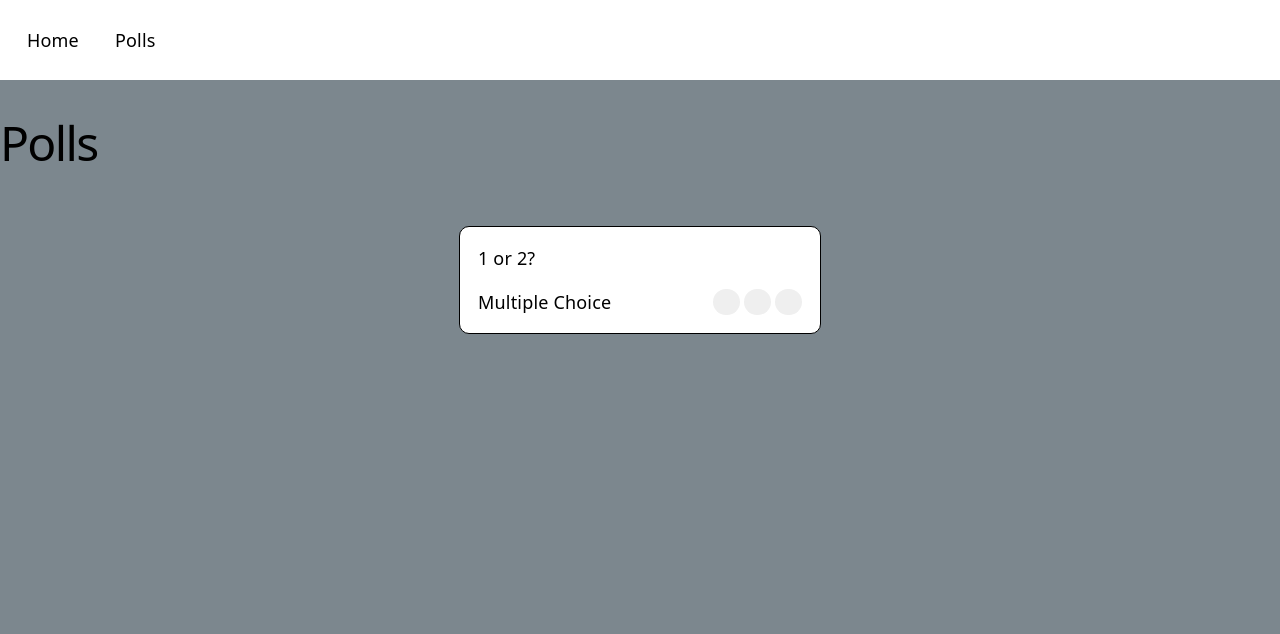
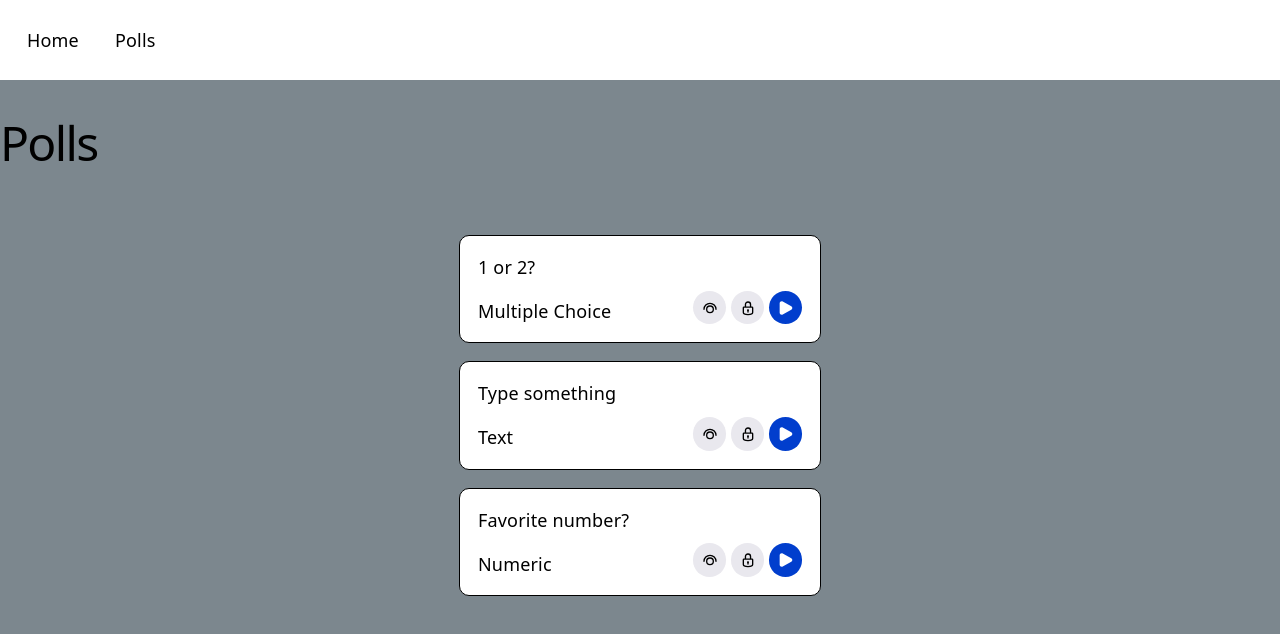
Before and after one commit to Aidan454/huskypoll, a React app in the folder frontend/: page /Polls in a window 1280 px wide. Shown: the top 634 px of the page. Built offline with nearby package versions, Linux system fonts and the light colour scheme; the HTML template or start-up script is replaced by a standard one.

Commit message:
add poll control buttons

```diff
--- a/frontend/src/components/PollCard/PollCard.css
+++ b/frontend/src/components/PollCard/PollCard.css
@@ -2,11 +2,11 @@
     border: 1px solid;
     border-radius: 10px;
     margin-inline: auto;
+    margin-block: 0.5em;
     background-color: var(--color-white);
     display: inline-block;
     position: relative;
     width: 20em;
-
 }
 
 #poll-name {
@@ -28,3 +28,27 @@
     display: flex;
     gap: 0.25em
 }
+
+#hidden-btn-on, #hidden-btn-off, #open-btn-on, #open-btn-off {
+    background-color: #e9e8ee;
+}
+
+#play-btn-off {
+    background-color: var(--color-blue-accent);
+}
+
+#play-btn-on {
+    background-color: rgb(204, 42, 13);
+}
+
+#play-btn-img {
+    filter: invert(1);
+}
+
+#play-btn-on:hover, #play-btn-off:hover {
+    filter: saturate(0.6);
+}
+
+#hidden-btn-off:hover, #open-btn-off:hover {
+    background-color: #f2f1f7;
+}
--- a/frontend/src/components/PollCard/PollCard.jsx
+++ b/frontend/src/components/PollCard/PollCard.jsx
@@ -1,5 +1,11 @@
 import ToggleButton from '../ToggleButton/ToggleButton'
 import './PollCard.css'
+import eye from '../../assets/eye.svg'
+import eyeSlash from '../../assets/eye-slash.svg'
+import locked from '../../assets/locked.svg'
+import unlocked from '../../assets/unlocked.svg'
+import play from '../../assets/play.svg'
+import stop from '../../assets/stop.svg'
 
 export default function PollCard({question, type}){
     return (
@@ -10,9 +16,9 @@ export default function PollCard({question, type}){
             <div id="poll-type">{type}</div>
         </div>
         <div className="poll-buttons">
-            <ToggleButton id='toggle-btn' />
-            <ToggleButton id='toggle-btn' />
-            <ToggleButton id='toggle-btn' />
+            <ToggleButton id='hidden-btn' on={eyeSlash} off={eye} />
+            <ToggleButton id='open-btn' on={unlocked} off={locked} />
+            <ToggleButton id='play-btn' on={stop} off={play} />
         </div>
     </div>
     </>)
--- a/frontend/src/components/ToggleButton/ToggleButton.css
+++ /dev/null
@@ -1,6 +0,0 @@
-#toggle-btn {
-    border-radius: 50%;
-    height: 2em;
-    width: 2em;
-    border: none;
-}
--- a/frontend/src/components/ToggleButton/ToggleButton.jsx
+++ b/frontend/src/components/ToggleButton/ToggleButton.jsx
@@ -1,13 +1,16 @@
-import './ToggleButton.css'
+import styles from './ToggleButton.module.css'
 import { useState } from 'react'
 
 export default function ToggleButton({id, on, off}){
     const [state, setState] = useState(false)
     return (
         <>
-            <button id={id}>
-
-            </button>
+        <button
+            id={state ? `${id}-on` : `${id}-off`}
+            className={styles.toggleBtn}
+            onClick={() => setState((!state))}>
+            <img id={`${id}-img`} src={state ? on : off } width='16px'/>
+        </button>
         </>
     )
 }
--- /dev/null
+++ b/frontend/src/components/ToggleButton/ToggleButton.module.css
@@ -0,0 +1,9 @@
+.toggleBtn {
+    border-radius: 50%;
+    height: 2.5em;
+    width: 2.5em;
+    border: none;
+    display: flex;
+    justify-content: center;
+    align-items: center;
+}
--- a/frontend/src/index.css
+++ b/frontend/src/index.css
@@ -70,6 +70,12 @@ h2 {
     font-size: 20px;
   }
 }
+
+button {
+  border: none;
+  cursor: pointer;
+}
+
 p {
   margin: 0;
 }
--- a/frontend/src/pages/Polls.jsx
+++ b/frontend/src/pages/Polls.jsx
@@ -7,6 +7,8 @@ export default function Polls() {
             <Header />
             <h1>Polls</h1>
             <PollCard question="1 or 2?" type="Multiple Choice"/>
+            <PollCard question="Type something" type="Text"/>
+            <PollCard question="Favorite number?" type="Numeric"/>
         </>
     )
 }
```
